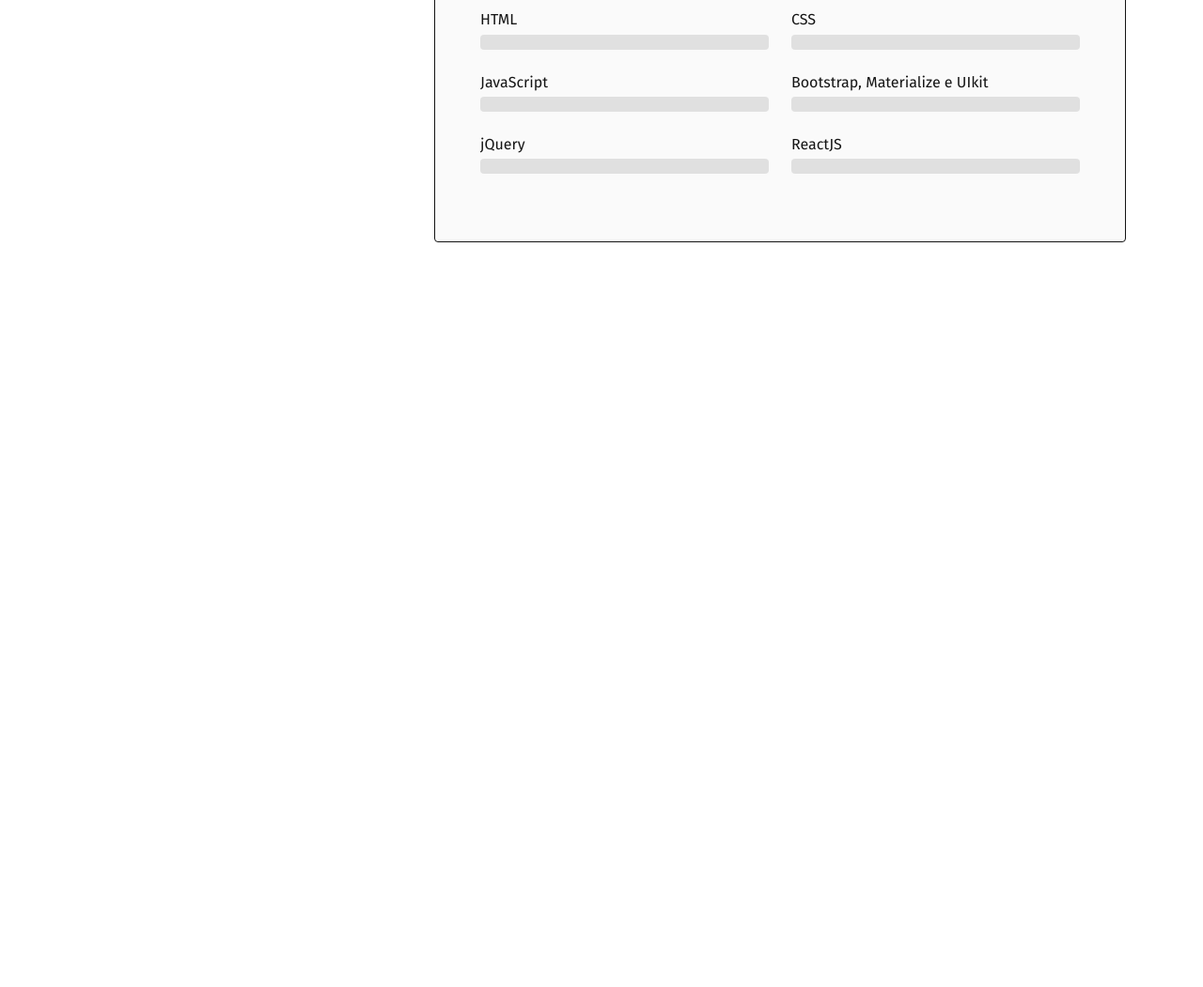
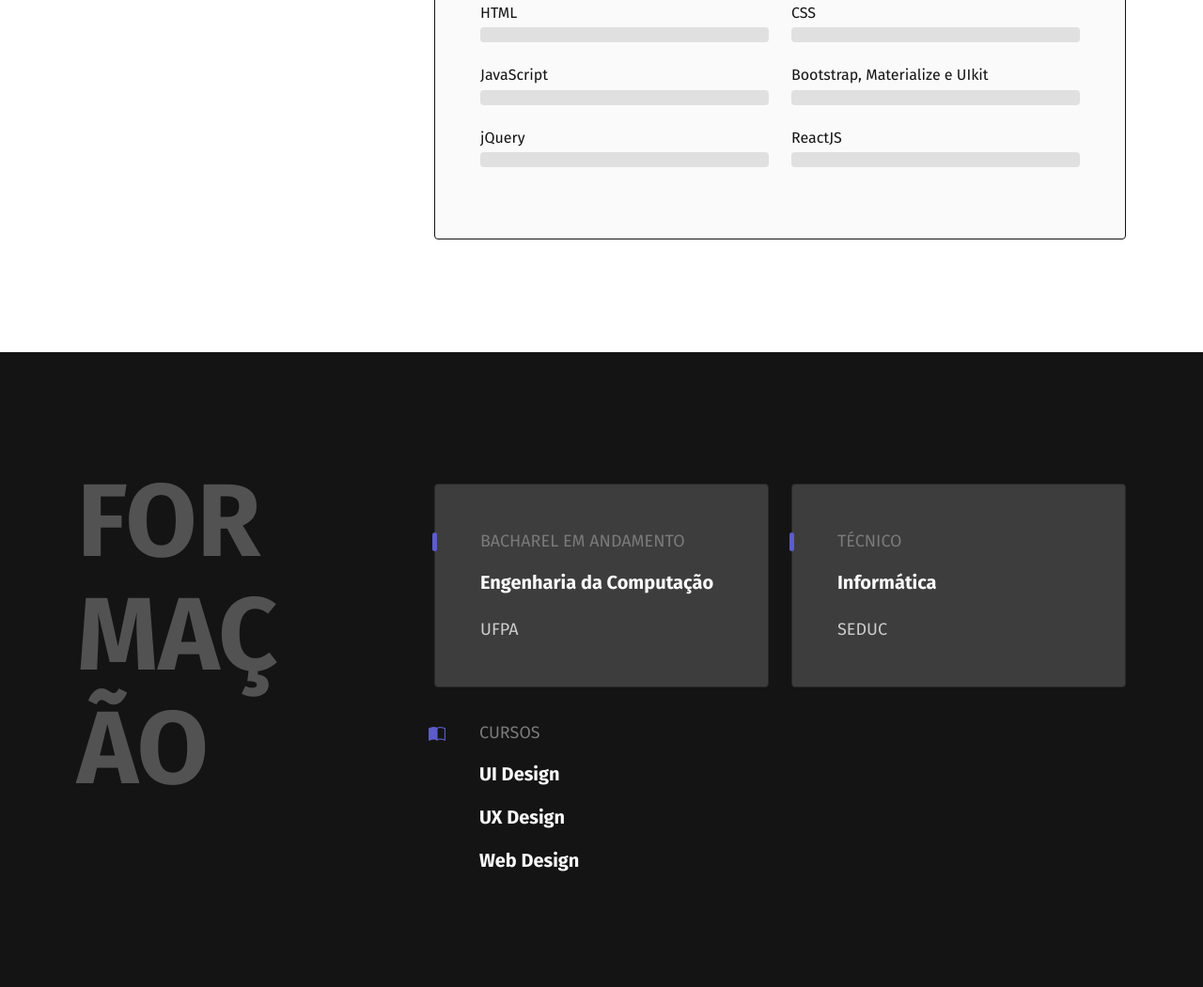
Before and after one commit to deniswmonteiro/portfolio, a website with bundled scripts: page index.html in a window 1280 px wide. Shown: the part 1136-2187 px from the top of the page at 94% size. Before the commit the page ends 1514 px from the top, so only its background shows below. Built offline with nearby package versions, Linux system fonts and the light colour scheme.

Commit message:
Criação da seção 'Formação'

```diff
--- /dev/null
+++ b/css/education.css
@@ -0,0 +1,45 @@
+#dm-education {
+    padding-top: 120px;
+    padding-bottom: 120px;
+    background: var(--gray-13);
+}
+
+#dm-education .dm-title-2 {
+    color: var(--gray-10);
+}
+
+.dm-education-card {
+    margin-top: 20px;
+    background-color: var(--gray-11);
+    border-color: var(--gray-12);
+}
+
+.dm-card-transparent {
+    background-color: transparent;
+    border: none;
+}
+
+#dm-education .dm-card-title {
+    color: var(--gray-8);
+}
+
+#dm-education .dm-card-title-icon {
+    color: var(--gray-8);
+}
+
+#dm-education p {
+    font-size: 20px;
+    line-height: 1.4;
+    color: var(--gray-1);
+}
+
+#dm-education span {
+    font-size: 18px;
+    line-height: 1.4;
+    color: var(--gray-4);
+}
+
+.dm-list-courses {
+    font-size: 20px;
+    color: var(--gray-1);
+}
--- a/css/general.css
+++ b/css/general.css
@@ -7,6 +7,7 @@
     font-size: 110px;
     line-height: 1.1;
     color: var(--gray-3);
+    word-wrap: break-word;
 }
 
 .dm-text {
@@ -21,7 +22,7 @@
 
 .dm-card-title {
     font-size: 18px;
-    line-height: 1.8;
+    line-height: 1.4;
 }
 
 .dm-card-title::before {
@@ -29,10 +30,23 @@
     width: 5px;
     height: 20px;
     display: inline-block;
-    background: var(--gradient);
+    background: var(--blue-6);
     border-radius: 4px;
     position: absolute;
     left: -3px;
+}
+
+.dm-card-title-icon {
+    font-size: 18px;
+    line-height: 1.4;
+}
+
+.dm-card-title-icon i {
+    display: inline-block;
+    position: absolute;
+    left: -6px;
+    color: var(--blue-6);
+    height: 20px;
 }
 
 .dm-btn-outline-blue {
--- a/css/style.css
+++ b/css/style.css
@@ -7,3 +7,4 @@
 @import url("header.css");
 @import url("introduction.css");
 @import url("about.css");
+@import url("education.css");
--- a/index.html
+++ b/index.html
@@ -325,6 +325,68 @@
         </div>
     </section>
 
+    <section id="dm-education">
+        <div class="container">
+            <div class="row">
+                <div class="col-12 col-md-3">
+                    <h2 class="text-uppercase fw-bold dm-title-2">Formação</h2>
+                </div>
+                <div class="col-12 col-md-8 offset-md-1">
+                    <div class="row">
+                        <!-- UFPA -->
+                        <div class="col-12 col-md-6">
+                            <div class="card dm-education-card">
+                                <div class="card-body p-5">
+                                    <h5 class="card-title text-uppercase d-flex align-items-center dm-card-title mb-3">
+                                        Bacharel em Andamento
+                                    </h5>
+                                    <p class="fw-bold mb-4">
+                                        Engenharia da Computação
+                                    </p>
+                                    <span>UFPA</span>
+                                </div>
+                            </div>
+                        </div>
+
+                        <!-- SEDUC -->
+                        <div class="col-12 col-md-6">
+                            <div class="card dm-education-card">
+                                <div class="card-body p-5">
+                                    <h5 class="card-title text-uppercase d-flex align-items-center dm-card-title mb-3">
+                                        Técnico
+                                    </h5>
+                                    <p class="fw-bold mb-4">
+                                        Informática
+                                    </p>
+                                    <span>SEDUC</span>
+                                </div>
+                            </div>
+                        </div>
+                    </div>
+
+                    <div class="row">
+                        <!-- Courses -->
+                        <div class="col-12 col-md-6">
+                            <div class="card dm-education-card dm-card-transparent">
+                                <div class="card-body ps-5 pb-0">
+                                    <h5 class="card-title text-uppercase d-flex align-items-center dm-card-title-icon mb-3">
+                                        <i class="bi bi-book-half"></i>
+                                        Cursos
+                                    </h5>
+                                    <ul class="fw-bold dm-list-courses">
+                                        <li class="mb-3">UI Design</li>
+                                        <li class="mb-3">UX Design</li>
+                                        <li>Web Design</li>
+                                    </ul>
+                                </div>
+                            </div>
+                        </div>
+                    </div>
+                </div>
+            </div>
+        </div>
+    </section>
+
     <script src="js/script.js" type="module"></script>
 </body>
 </html>
```
